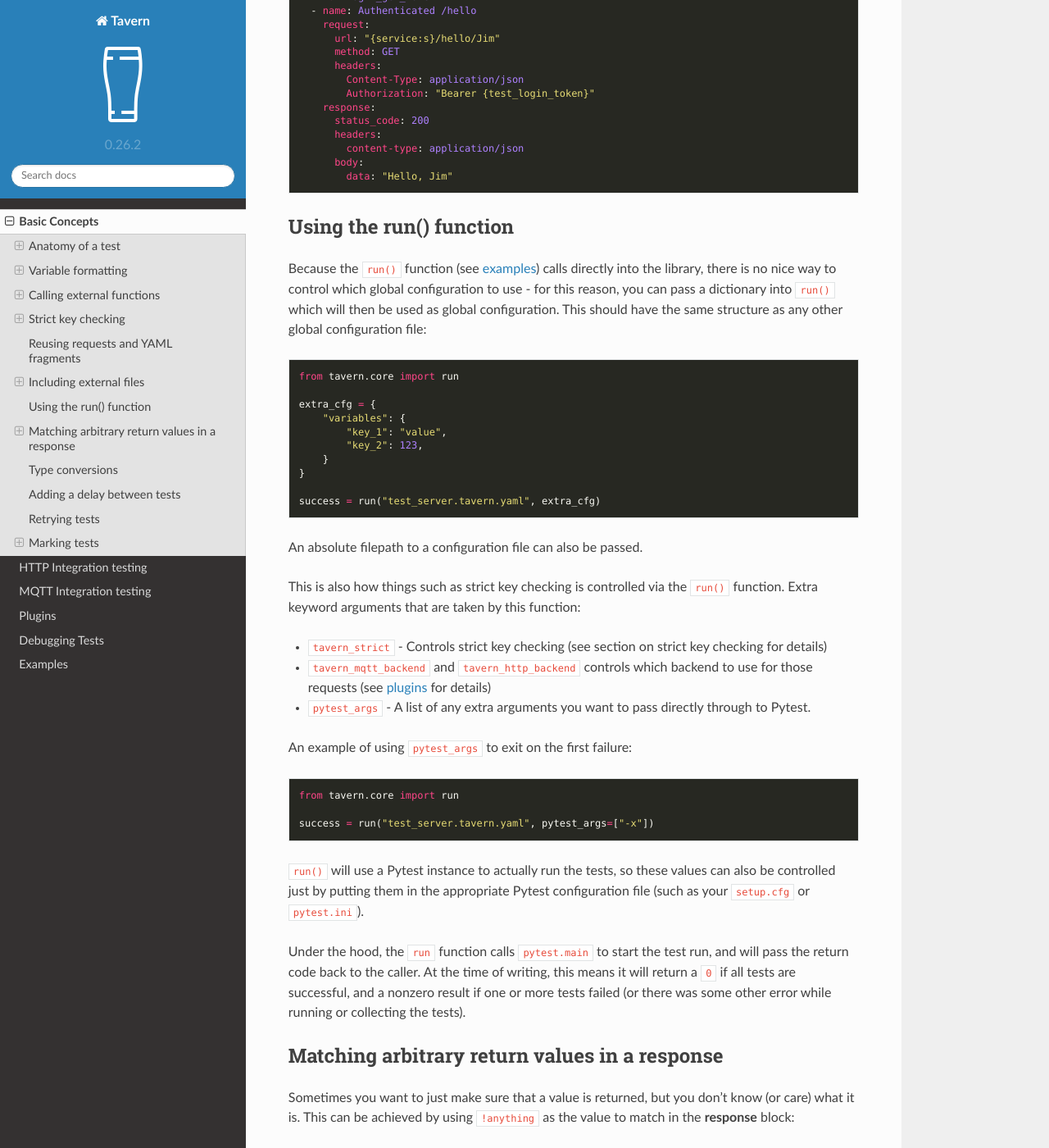
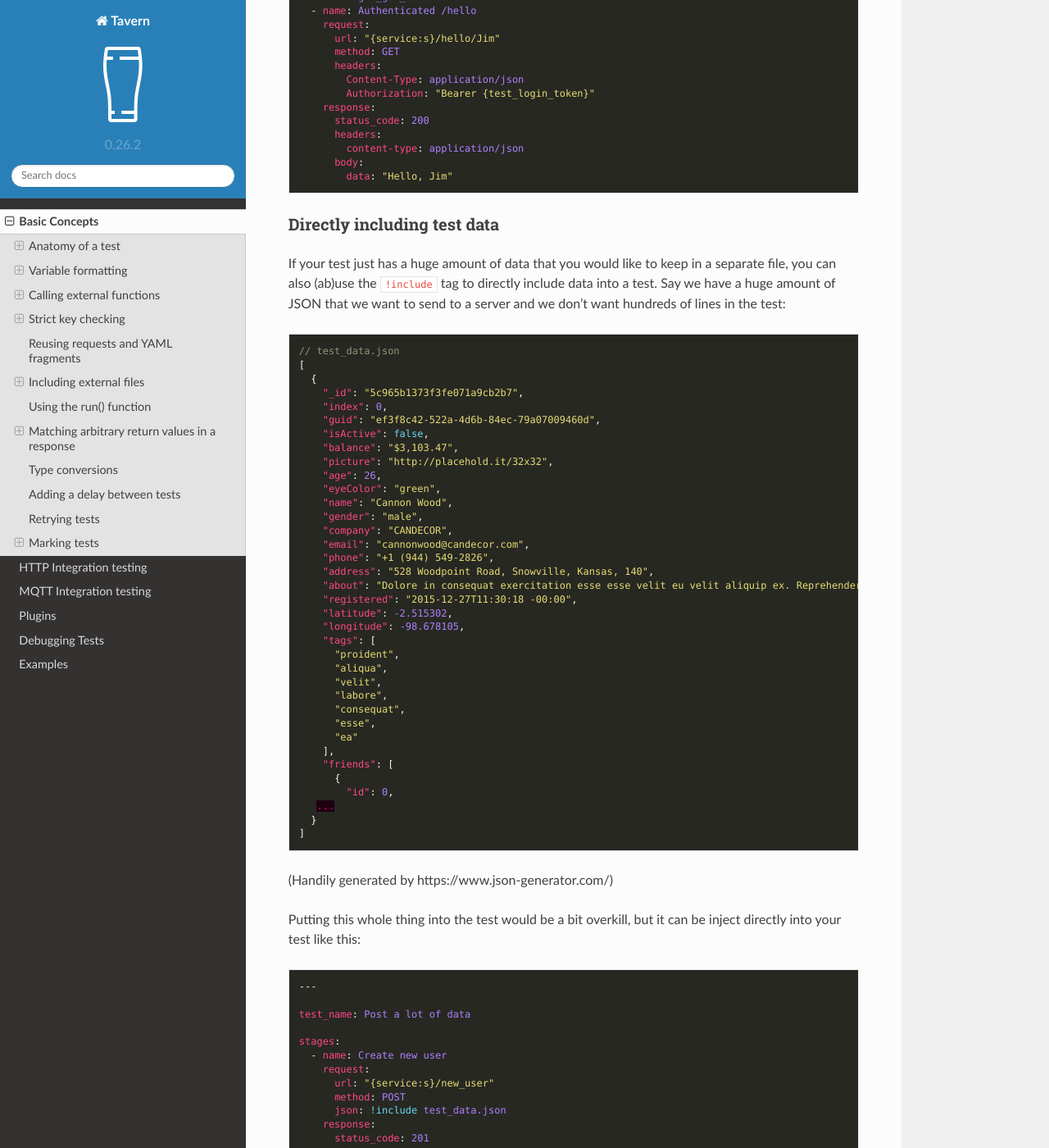
Before and after one commit to taverntesting/tavern, a Sphinx documentation site: the page built from docs/source/basics.md, in a window 1280 px wide and 1400 px high, scrolled down 21037 px. Shown: the whole window at 82% size. Built offline with Sphinx 7.4.7 and the Read the Docs theme 2.0.0, drawn with Linux system fonts in a browser that asks for light colours; formulas are drawn with MathJax 3; some of the changed text lies outside the part shown.

Commit message:
Add documentation on including external data
closes https://github.com/taverntesting/tavern/issues/266

````diff
--- a/docs/source/basics.md
+++ b/docs/source/basics.md
@@ -1156,6 +1156,77 @@ stages:
 
 ```
 
+### Directly including test data
+
+If your test just has a huge amount of data that you would like to keep
+in a separate file, you can also (ab)use the `!include` tag to directly
+include data into a test. Say we have a huge amount of JSON that we want
+to send to a server and we don't want hundreds of lines in the test:
+
+```json
+// test_data.json
+[
+  {
+    "_id": "5c965b1373f3fe071a9cb2b7",
+    "index": 0,
+    "guid": "ef3f8c42-522a-4d6b-84ec-79a07009460d",
+    "isActive": false,
+    "balance": "$3,103.47",
+    "picture": "http://placehold.it/32x32",
+    "age": 26,
+    "eyeColor": "green",
+    "name": "Cannon Wood",
+    "gender": "male",
+    "company": "CANDECOR",
+    "email": "cannonwood@candecor.com",
+    "phone": "+1 (944) 549-2826",
+    "address": "528 Woodpoint Road, Snowville, Kansas, 140",
+    "about": "Dolore in consequat exercitation esse esse velit eu velit aliquip ex. Reprehenderit est consectetur excepteur sint sint dolore. Anim minim dolore est ut fugiat. Occaecat tempor tempor mollit dolore anim commodo laboris commodo aute quis ex irure voluptate. Sunt magna tempor veniam cillum exercitation quis minim est eiusmod aliqua.\r\n",
+    "registered": "2015-12-27T11:30:18 -00:00",
+    "latitude": -2.515302,
+    "longitude": -98.678105,
+    "tags": [
+      "proident",
+      "aliqua",
+      "velit",
+      "labore",
+      "consequat",
+      "esse",
+      "ea"
+    ],
+    "friends": [
+      {
+        "id": 0,
+   ...
+  }
+]
+```
+
+(Handily generated by https://www.json-generator.com/)
+
+Putting this whole thing into the test would be a bit overkill, but it
+can be inject directly into your test like this:
+
+```yaml
+---
+
+test_name: Post a lot of data
+
+stages:
+  - name: Create new user
+    request:
+      url: "{service:s}/new_user"
+      method: POST
+      json: !include test_data.json
+    response:
+      status_code: 201
+      body:
+        status: user created
+```
+
+This works with YAML as well, the only caveat being that the filename
+_must_ end with `.yaml`, `.yml`, or `.json`.
+
 ## Using the run() function
 
 Because the `run()` function (see [examples](/examples)) calls directly into the
````
Also changed, not shown: 2 other files.
